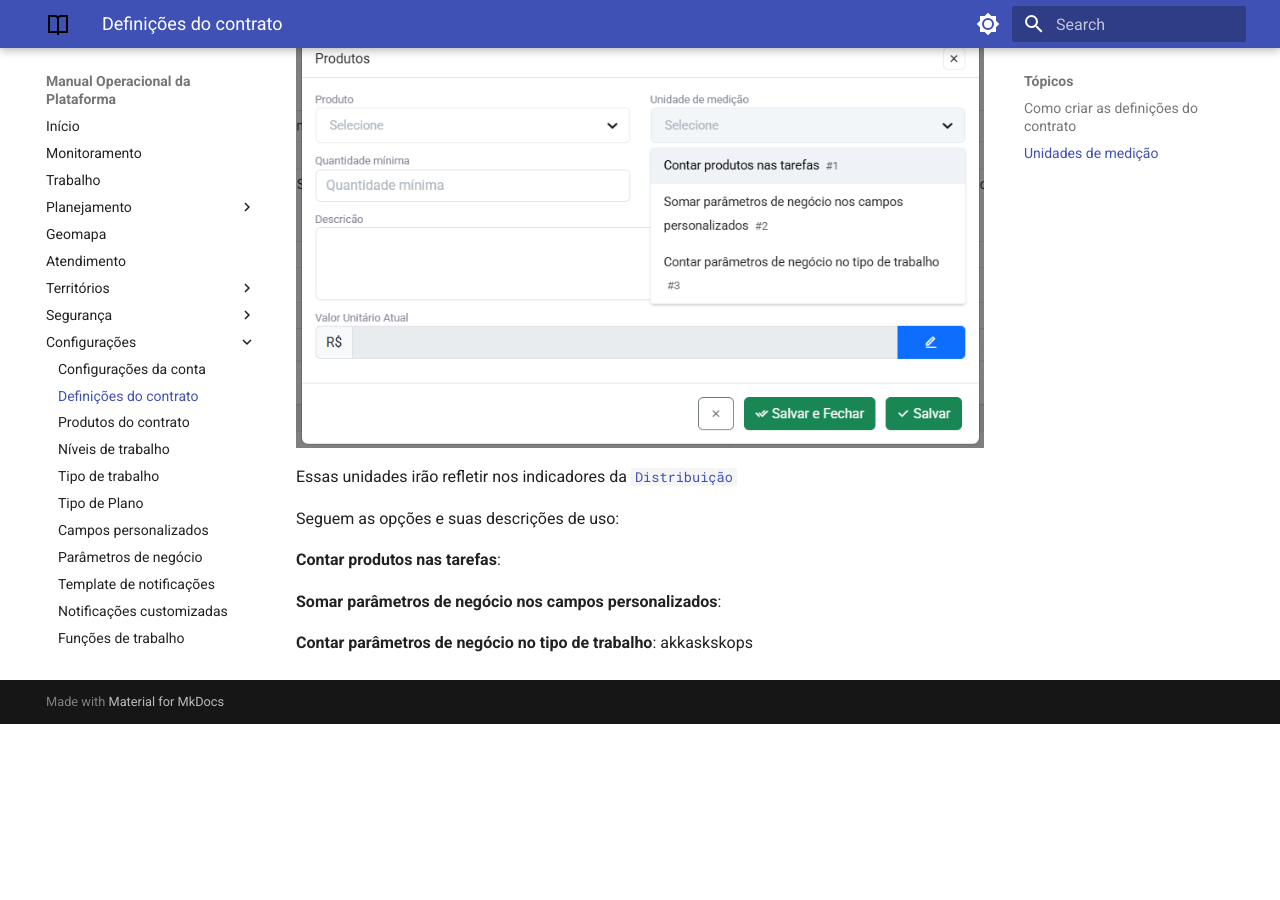
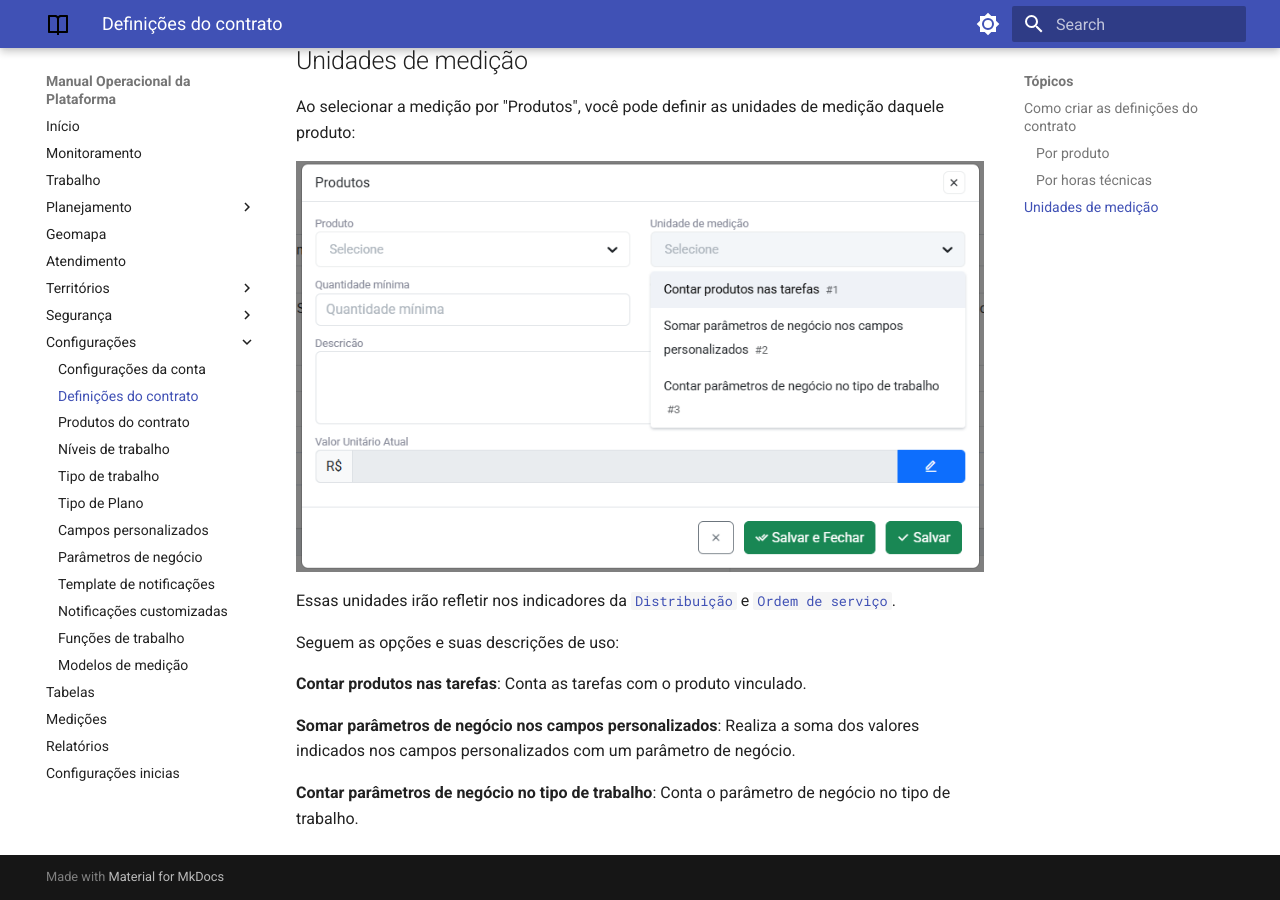
Before and after one commit to diagonalsocial/sig-manual-operacional, an MkDocs documentation site: the page built from docs/contract_definitions.md, in a window 1280 px wide and 900 px high, scrolled down 2877 px. Built offline with MkDocs 1.6.1 and Material for MkDocs 9.7.7, drawn with Linux system fonts in a browser that asks for light colours; before the commit the page ends 3601 px from its top, so only the background shows below that; some of the changed text lies outside the part shown.

Commit message:
added definitions and products

```diff
--- a/docs/contract_definitions.md
+++ b/docs/contract_definitions.md
@@ -39,6 +39,8 @@
  ![Image title](images/definitions3.png){ width="900" }
 </figure>
 
+### Por produto
+
 Para configurar a medição por **produtos**, siga os passos:
 
 1. Clique em "Adicionar produto".
@@ -77,6 +79,9 @@
 
  * Clique em "Salvar e fechar"
  * Repita os passos para todos os produtos que pertecem ao contrato.
+
+
+### Por horas técnicas
 
 Para configurar a medição por **Horas técnicas**, siga os passos:
 
@@ -122,12 +127,12 @@
  ![Image title](images/unit.png){ width="900" }
 </figure>
 
-Essas unidades irão refletir nos indicadores da [`Distribuição`](distribuition.md/#indicadores)
+Essas unidades irão refletir nos indicadores da [`Distribuição`](distribuition.md/#indicadores) e [`Ordem de serviço`](service_orders.md/#indicadores-do-produto).
 
 Seguem as opções e suas descrições de uso:
 
-**Contar produtos nas tarefas**:
+**Contar produtos nas tarefas**: Conta as tarefas com o produto vinculado.
 
-**Somar parâmetros de negócio nos campos personalizados**:
+**Somar parâmetros de negócio nos campos personalizados**: Realiza a soma dos valores indicados nos campos personalizados com um parâmetro de negócio.
 
-**Contar parâmetros de negócio no tipo de trabalho**: akkaskskops
+**Contar parâmetros de negócio no tipo de trabalho**:  Conta o parâmetro de negócio no tipo de trabalho.
```
Also changed, not shown: docs/contract_products.md (+9 -2 lines), docs/eap.md (+1 -1 lines), docs/project.md (+1 -1 lines).
